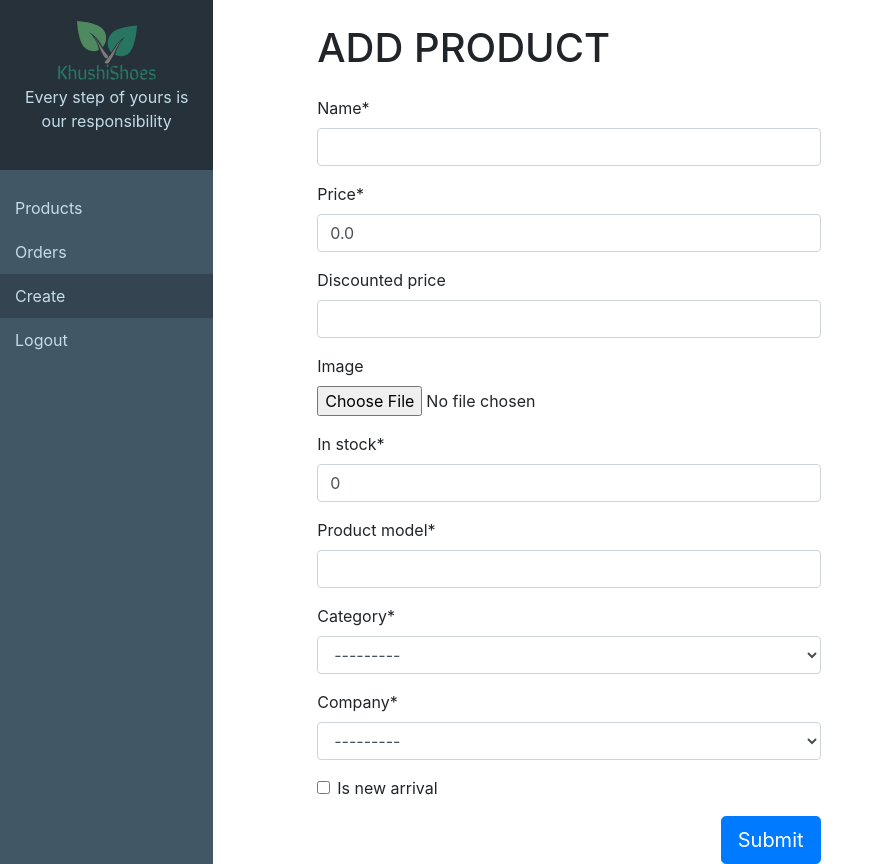
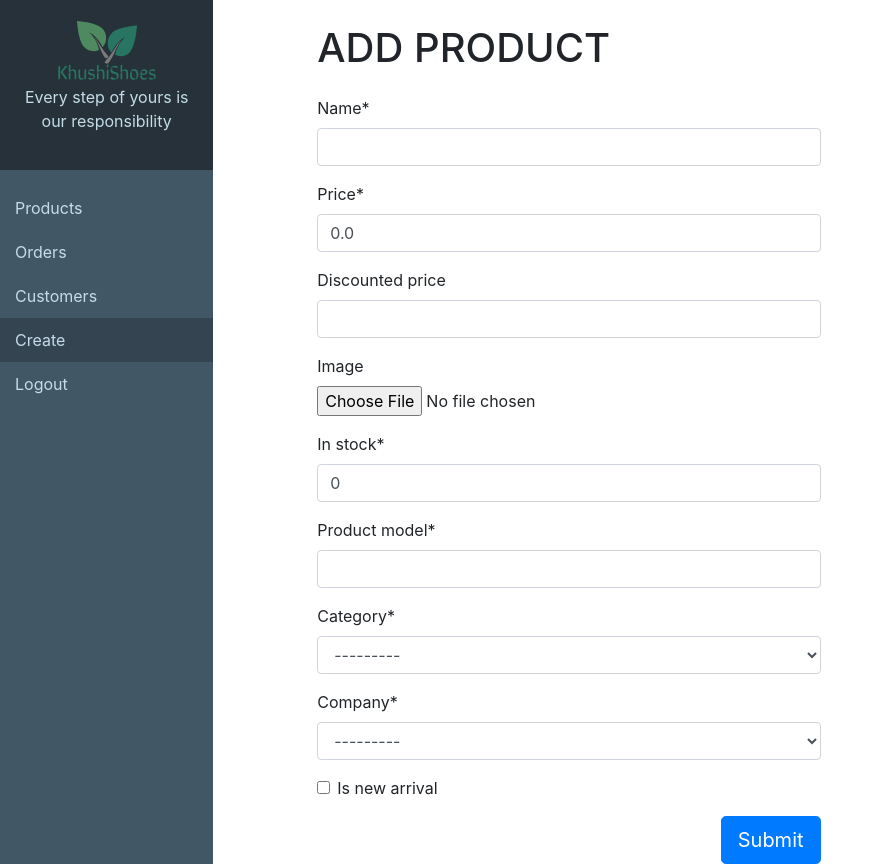
Before and after one commit to Yubby-Shoes/Yubby-shoes, a Django app: page /store/create/ in a window 1280 px wide. Shown: the whole page, without its empty margins (0-884 px from the left). Run offline with Django 3.2, Linux system fonts and the light colour scheme; the visitor is signed in with stand-in values (Sample User, id 1); data that the repository does not hold is empty; some libraries are stand-ins or nearby versions.

Commit message:
[Added] customer in sidebar

```diff
--- a/store/templates/store/utils/sidebar.html
+++ b/store/templates/store/utils/sidebar.html
@@ -5,27 +5,39 @@
     <div class="sidebar-header-title p-3">
       <div class="header-logo-wrapper text-center">
         <a href="{% url 'pages:index' %}">
-          <img src="{% static 'core/logo/logo_hor.svg' %}" alt="KhusiShoes"
-               width="100">
+          <img
+            src="{% static 'core/logo/logo_hor.svg' %}"
+            alt="KhusiShoes"
+            width="100"
+          />
         </a>
       </div>
-      <p class="text-center store-tagline">Every step of yours is our
-        responsibility</p>
+      <p class="text-center store-tagline">
+        Every step of yours is our responsibility
+      </p>
     </div>
   </div>
   <div class="sidebar-content pt-3">
     <div class="sidebar-links">
       <ul class="sidebar-links-wrapper">
-        <li class="sidebar-link
-            {% if 'filter' in request.path %}active{% endif %}">
+        <li
+          class="sidebar-link {% if 'filter' in request.path %}active{% endif %}"
+        >
           <a href="{% url 'store:filter' category='All' %}">Products</a>
         </li>
-        <li class="sidebar-link
-{% if 'order' in request.path %}active{% endif %}">
+        <li
+          class="sidebar-link {% if 'order' in request.path %}active{% endif %}"
+        >
           <a href="{% url 'store:orders' %}">Orders</a>
         </li>
-        <li class="sidebar-link
-{% if 'create' in request.path %}active{% endif %}">
+        <li
+          class="sidebar-link {% if 'customers' in request.path %}active{% endif %}"
+        >
+          <a href="{% url 'store:customers' %}">Customers</a>
+        </li>
+        <li
+          class="sidebar-link {% if 'create' in request.path %}active{% endif %}"
+        >
           <a href="{% url 'store:create' %}">Create</a>
         </li>
         <li class="sidebar-link">
@@ -33,6 +45,5 @@
         </li>
       </ul>
     </div>
-
   </div>
 </div>
```
